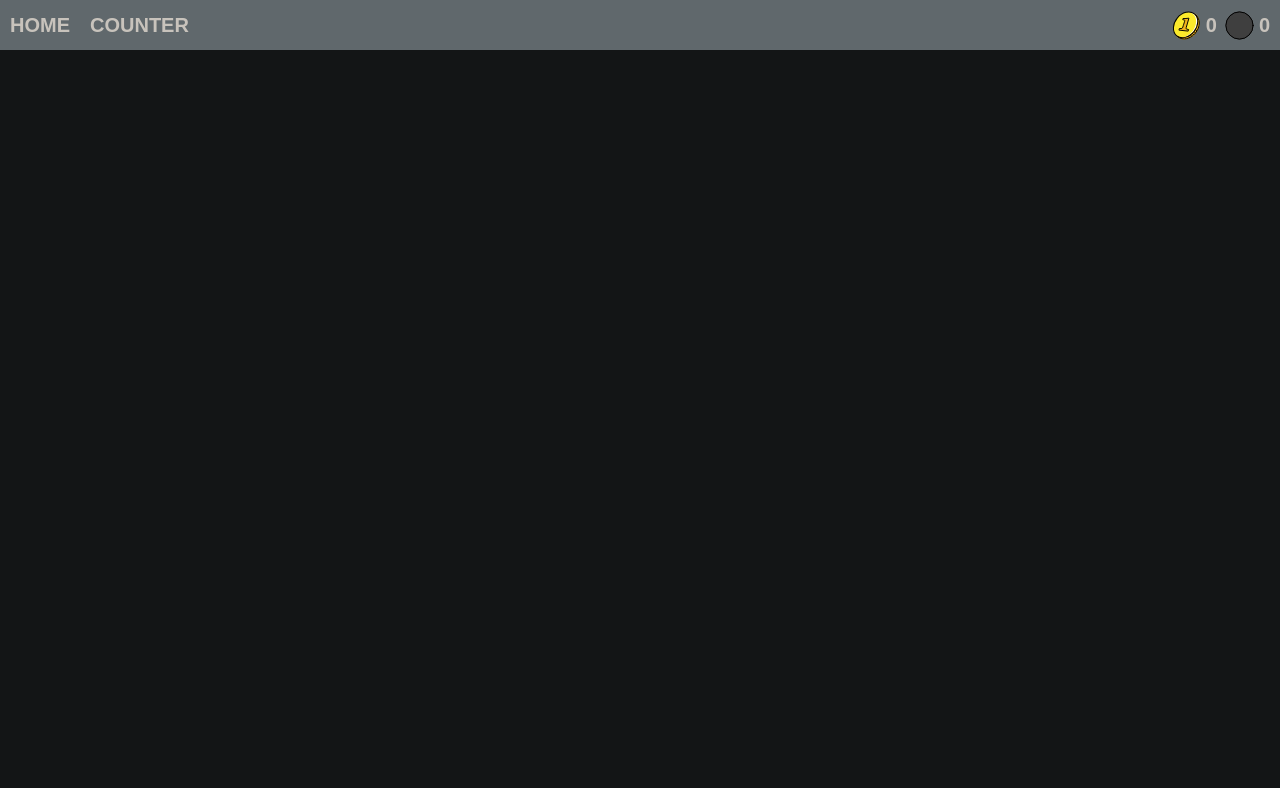
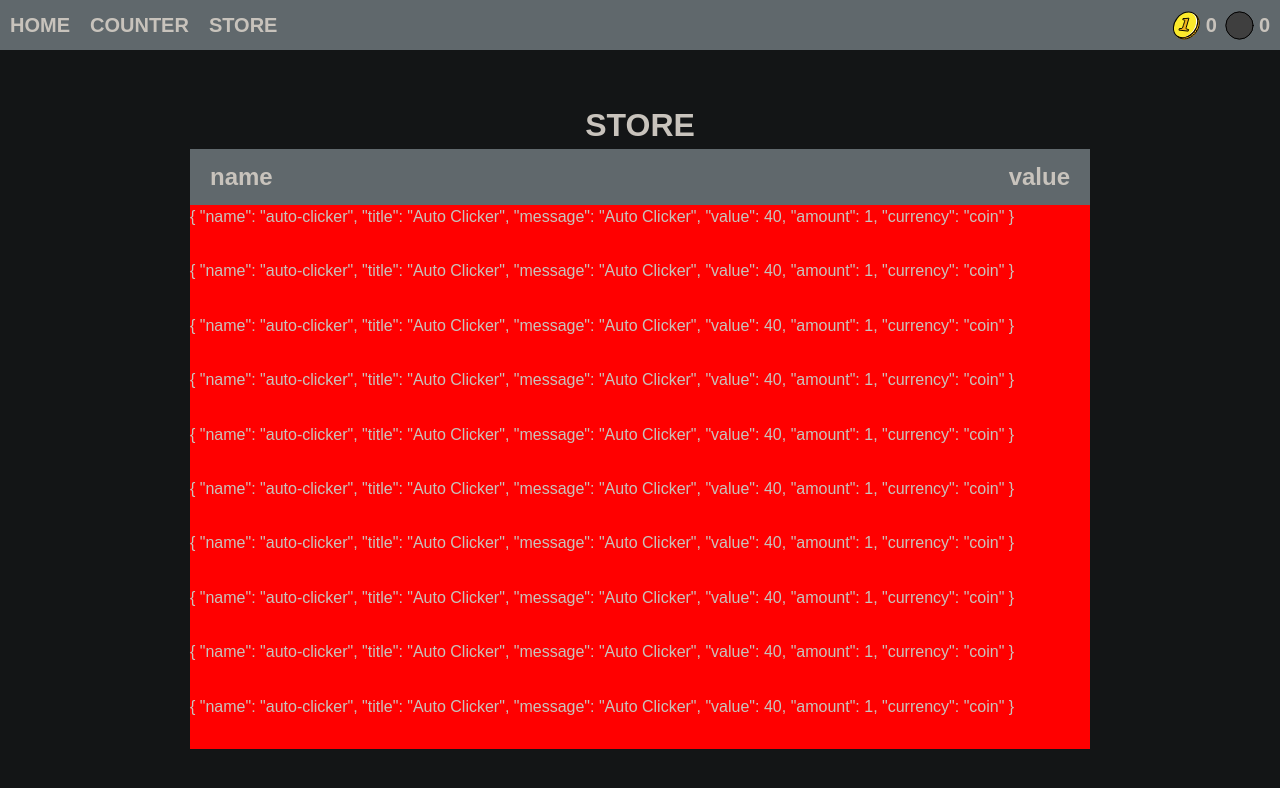
Before and after one commit to GustavoScardovelliSiqueroli/learning-vue, a Vue app: page /store in a window 1280 px wide. Before the commit this address had no page. Shown: the top 788 px of the page. Built offline with nearby package versions, Linux system fonts and the light colour scheme.

Commit message:
feat: basic store view

```diff
--- a/src/components/NavBar.vue
+++ b/src/components/NavBar.vue
@@ -3,6 +3,7 @@
     <div class="nav-pages">
       <RouterLink to="/"> HOME </RouterLink>
       <RouterLink to="/counter"> COUNTER </RouterLink>
+      <RouterLink to="/store"> STORE </RouterLink>
     </div>
     <div class="nav-panel">
       <div class="panel-item">
--- /dev/null
+++ b/src/components/StoreWindow.vue
@@ -0,0 +1,47 @@
+<template>
+  <div class="window-container">
+    <div class="window-header">
+      <h2>name</h2>
+      <h2>value</h2>
+    </div>
+    <div class="window-item" v-for="item in props.items" :key="item.name">
+      {{ item }}
+    </div>
+  </div>
+</template>
+
+<script setup lang="ts">
+interface Item {
+  name: string
+  title: string
+  message?: string
+  value: number
+  amount: number
+  currency: 'black-coin' | 'coin'
+}
+
+const props = defineProps<{
+  items: Item[]
+}>()
+
+console.log(props)
+</script>
+
+<style scoped>
+.window-container {
+  background-color: #60686c;
+  display: flex;
+  flex-direction: column;
+  width: 900px;
+  height: 600px;
+}
+.window-header {
+  display: flex;
+  justify-content: space-between;
+  margin: 10px 20px;
+}
+.window-item {
+  background-color: red;
+  height: 100px;
+}
+</style>
--- a/src/router/index.ts
+++ b/src/router/index.ts
@@ -1,6 +1,7 @@
 import { createRouter, createWebHistory } from 'vue-router'
 import CounterView from '@/views/CounterView.vue'
 import HomeView from '@/views/HomeView.vue'
+import StoreView from '@/views/StoreView.vue'
 
 const router = createRouter({
   history: createWebHistory(import.meta.env.BASE_URL),
@@ -15,6 +16,11 @@ const router = createRouter({
       component: HomeView,
       name: 'home',
     },
+    {
+      path: '/store',
+      component: StoreView,
+      name: 'store',
+    },
   ],
 })
 
--- /dev/null
+++ b/src/views/StoreView.vue
@@ -0,0 +1,104 @@
+<template>
+  <div class="store-container">
+    <h1>STORE</h1>
+    <StoreWindow
+      :items="[
+        {
+          name: 'auto-clicker',
+          title: 'Auto Clicker',
+          message: 'Auto Clicker',
+          value: 40,
+          amount: 1,
+          currency: 'coin',
+        },
+        {
+          name: 'auto-clicker',
+          title: 'Auto Clicker',
+          message: 'Auto Clicker',
+          value: 40,
+          amount: 1,
+          currency: 'coin',
+        },
+        {
+          name: 'auto-clicker',
+          title: 'Auto Clicker',
+          message: 'Auto Clicker',
+          value: 40,
+          amount: 1,
+          currency: 'coin',
+        },
+        {
+          name: 'auto-clicker',
+          title: 'Auto Clicker',
+          message: 'Auto Clicker',
+          value: 40,
+          amount: 1,
+          currency: 'coin',
+        },
+        {
+          name: 'auto-clicker',
+          title: 'Auto Clicker',
+          message: 'Auto Clicker',
+          value: 40,
+          amount: 1,
+          currency: 'coin',
+        },
+        {
+          name: 'auto-clicker',
+          title: 'Auto Clicker',
+          message: 'Auto Clicker',
+          value: 40,
+          amount: 1,
+          currency: 'coin',
+        },
+        {
+          name: 'auto-clicker',
+          title: 'Auto Clicker',
+          message: 'Auto Clicker',
+          value: 40,
+          amount: 1,
+          currency: 'coin',
+        },
+        {
+          name: 'auto-clicker',
+          title: 'Auto Clicker',
+          message: 'Auto Clicker',
+          value: 40,
+          amount: 1,
+          currency: 'coin',
+        },
+        {
+          name: 'auto-clicker',
+          title: 'Auto Clicker',
+          message: 'Auto Clicker',
+          value: 40,
+          amount: 1,
+          currency: 'coin',
+        },
+        {
+          name: 'auto-clicker',
+          title: 'Auto Clicker',
+          message: 'Auto Clicker',
+          value: 40,
+          amount: 1,
+          currency: 'coin',
+        },
+      ]"
+    ></StoreWindow>
+  </div>
+</template>
+
+<script setup lang="ts">
+import StoreWindow from '@/components/StoreWindow.vue'
+</script>
+
+<style scoped>
+.store-container {
+  display: flex;
+  width: 100%;
+  height: 100%;
+  align-items: center;
+  justify-content: center;
+  flex-direction: column;
+}
+</style>
```
